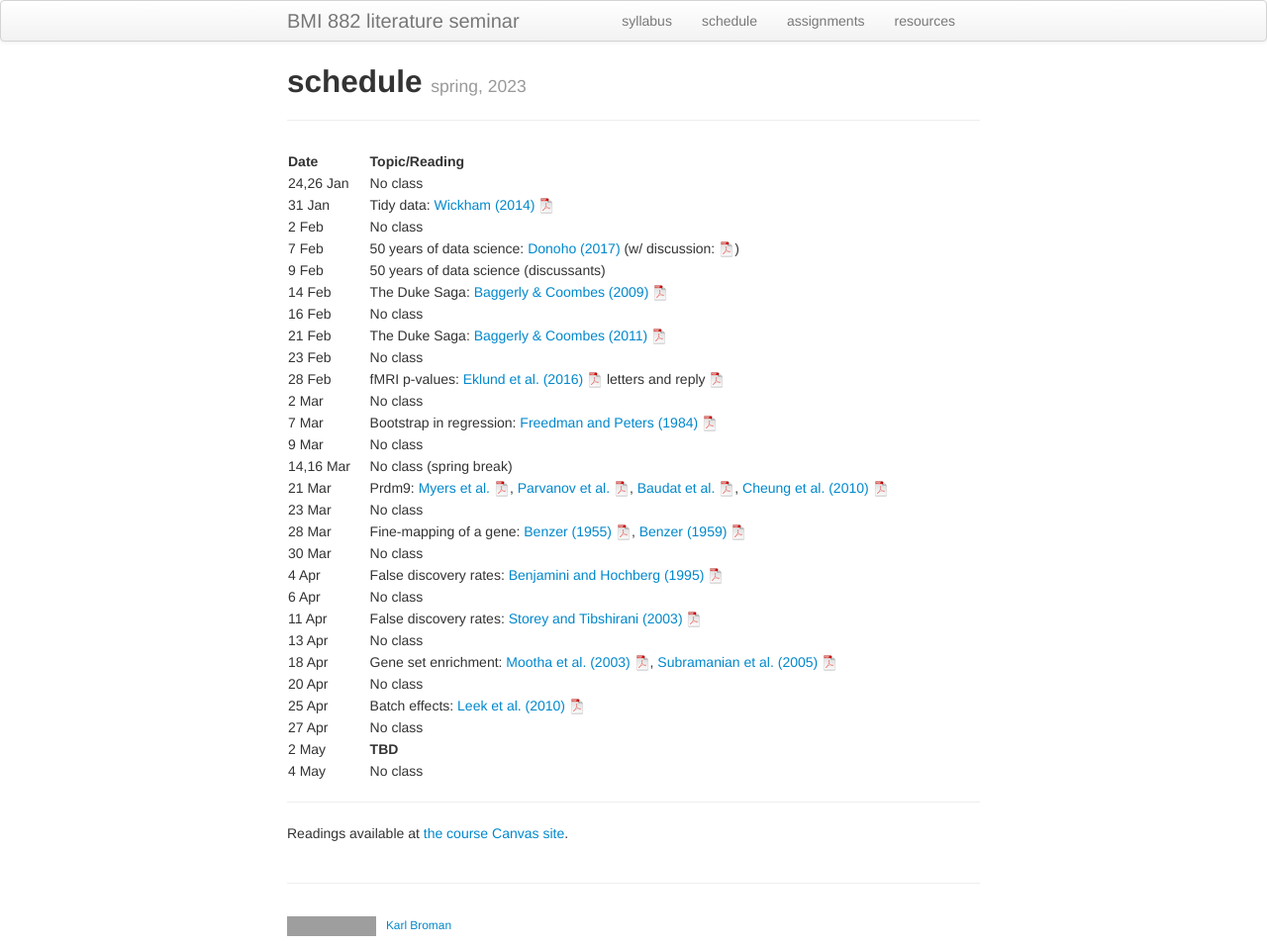
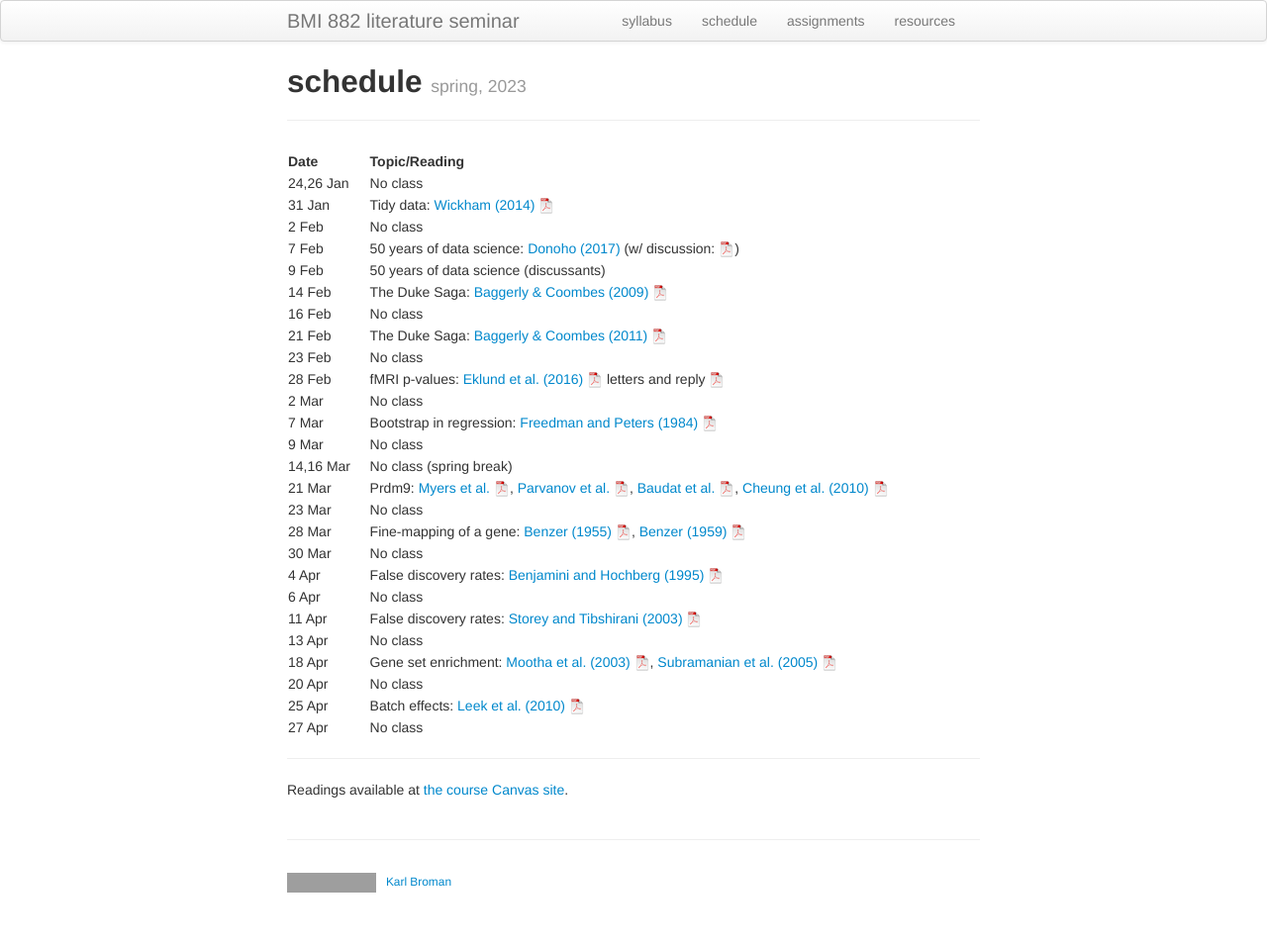
Before and after one commit to kbroman/BMI882_spring2023, a Jekyll site: the page built from schedule.md, in a window 1280 px wide. Shown: the whole page at 99% size. Built offline with Jekyll 4.4.1, drawn with Linux system fonts in a browser that asks for light colours; after the commit the page ends 912 px from its top, so only the background shows below that; grey boxes are pictures that could not be loaded.

Commit message:
remove last week

```diff
--- a/schedule.md
+++ b/schedule.md
@@ -33,8 +33,6 @@ description: Schedule and readings for BMI 882, Biomedical data science scholarl
 | 20 Apr      |    | No class        |
 | 25 Apr      |    | Batch effects: [Leek et al. (2010)](https://doi.org/10.1038/nrg2825) [![pdf logo](icons/pdf-icon.png)](https://www.nature.com/articles/nrg2825.pdf)
 | 27 Apr      |    | No class |
-| 2 May       |    | **TBD**      |
-| 4 May       |    | No class |
 
 ---
 
```
